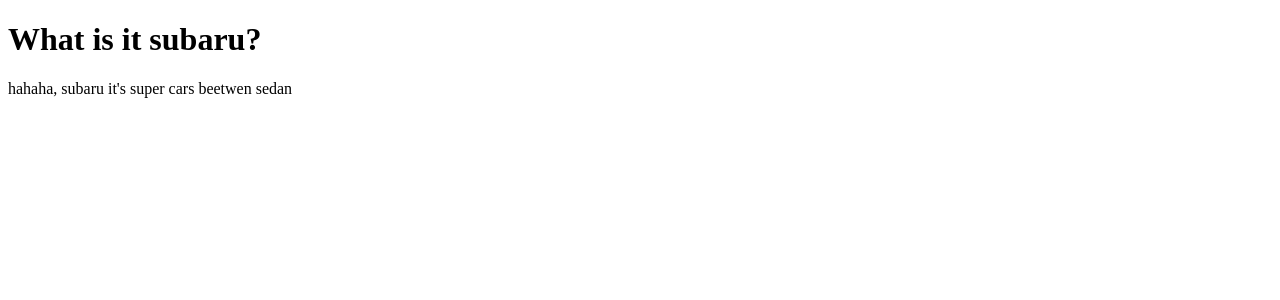
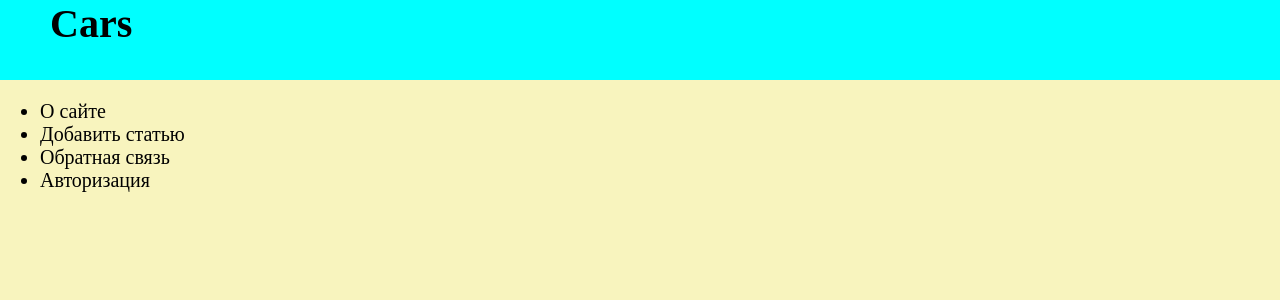
Before and after one commit to Sorliely/Web, a Django app: page / in a window 1280 px wide; the page is wider, and only the part inside the window is pictured. Shown: the top 300 px of that part. Run offline with Django 4.2, Linux system fonts and the light colour scheme.

Commit message:
does not work

```diff
--- a/coolsite/cars/static/cars/css/styles.css
+++ b/coolsite/cars/static/cars/css/styles.css
@@ -0,0 +1,31 @@
+body {
+    margin: 0px;
+    background: rgb(248, 244, 190);
+
+}
+
+.header ul {
+    font-size: 20px;
+    text-decoration: none;
+}
+
+.header a{
+    color: #000000;
+    text-decoration: none;
+
+}
+
+.name {
+    background-color: aqua;
+    height: 80px;
+    margin: 0px;
+}
+
+.name a {
+    text-decoration: none;
+    font-size: 40px;
+    padding-top: 20px;
+    padding-left: 50px;
+    padding-right: 1546px;
+
+}
--- /dev/null
+++ b/coolsite/cars/templates/cars/base.html
@@ -0,0 +1,29 @@
+{% load static %}
+<!DOCTYPE html>
+<html>
+<head>
+	<title>{{title}}</title>
+	<link type="text/css" href="{% static 'cars/css/styles.css' %}" rel="stylesheet" />
+	<meta http-equiv="Content-Type" content="text/html; charset=utf-8">
+	<meta name="viewport" content="width=device-width, initial-scale=1.0">
+</head>
+<body>
+<table class="table-page" border=0 cellpadding="0" cellspacing="0">
+<tr><td valign=top>
+{% block mainmenu %}
+		<div class="header">
+			<h1 class="name"><a>Cars</a></h1>
+			<ul id="mainmenu" class="mainmenu">
+{% for m in menu %}
+	{% if not forloop.last %}
+			<li><a href="#">{{m.title}}</a></li>
+	{% else %}
+			<li class="last"><a href="#">{{m.title}}</a></li>
+	{% endif %}
+{% endfor %}
+			</ul>
+			<div class="clear"></div>
+		</div>
+{% endblock mainmenu %}
+</body>
+</html>
--- a/coolsite/cars/templates/cars/index.html
+++ b/coolsite/cars/templates/cars/index.html
@@ -1,11 +1,12 @@
-<!DOCTYPE html>
-<html lang="en">
-<head>
-    <meta charset="UTF-8">
-    <title>Cars</title>
-</head>
-<body>
-    <h1>What is it subaru?</h1>
-    <p>hahaha, subaru it's super cars beetwen sedan</p>
-</body>
-</html>
+{% extends 'cars/base.html' %}
+
+{% block content %}
+<ul class="list-articles">
+	{% for p in posts %}
+			<li><h2>{{p.title}}</h2>
+			<div class="clear"></div>
+			<p class="link-read-post"><a href="#">Читать пост</a></p>
+			</li>
+	{% endfor %}
+</ul>
+{% endblock %}
--- a/coolsite/cars/urls.py
+++ b/coolsite/cars/urls.py
@@ -3,5 +3,6 @@
 
 urlpatterns = [
     path('', index, name='home'),
+    path('about/', about, name='about'),
     path('category/<int:cat_id>/', show_category, name='category'),
 ]
--- a/coolsite/cars/views.py
+++ b/coolsite/cars/views.py
@@ -1,9 +1,22 @@
 from django.http import HttpResponse
 from django.shortcuts import render
+from cars.models import *
+
 
 def index(request):
-    return render(request, 'cars/index.html')
+    posts = Cars.objects.all()
+    menu = [{'title':"О сайте", 'url_name': 'about'},
+            {'title': "Добавить статью", 'url_name': 'addpage'},
+            {'title': "Обратная связь", 'url_name': 'contact'},
+            {'title': "Авторизация", 'url_name': 'login'}
+]
+    context = {'posts': posts,
+               'menu': menu,
+               'title': Cars}
+    return render(request, 'cars/index.html', context=context)
 
+def about(request):
+    return render(request, 'cars/about.html', {'menu': menu, 'title': 'О сайте'})
 def show_category(request, cat_id):
 
     return HttpResponse(f"БУдет выводить категории{cat_id}")
--- a/coolsite/coolsite/urls.py
+++ b/coolsite/coolsite/urls.py
@@ -1,3 +1,5 @@
+from coolsite import settings
+from django.conf.urls.static import static
 from django.contrib import admin
 from django.urls import path, include
 from cars.views import *
@@ -6,3 +8,8 @@
     path('admin/', admin.site.urls),
     path('', include('cars.urls')),
 ]
+
+if settings.DEBUG:
+    urlpatterns += static(settings.MEDIA_URL, document_root=settings.MEDIA_ROOT)
+
+#handler404 = pageNotFound
```
Also changed, not shown: coolsite/cars/templates/cars/about.html (added, +11 -0 lines).
